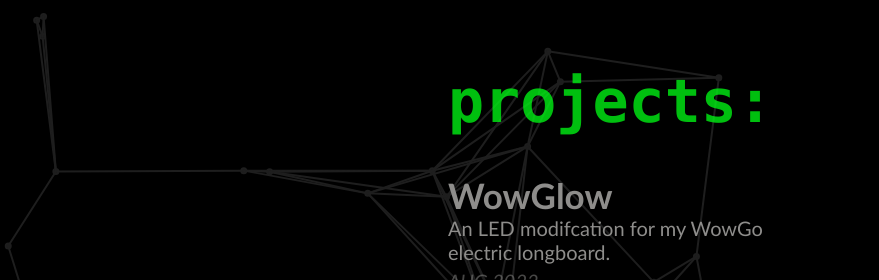
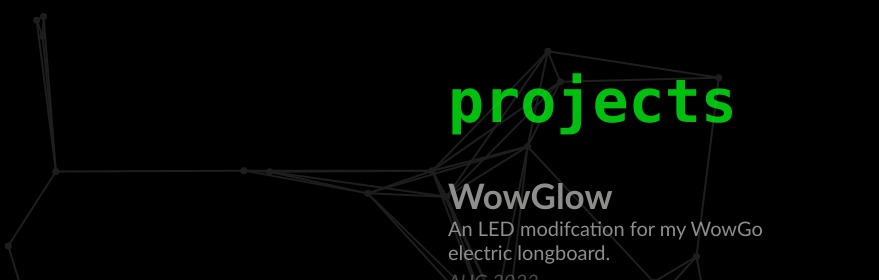
Before and after one commit to aykae/aboudirai.github.io, a Jekyll site: the page built from projects.html, in a window 1280 px wide. Shown: the top 280 px of the page, without its empty margins (0-879 px from the left). Built offline with Jekyll 4.4.1, drawn with Linux system fonts in a browser that asks for light colours; nearby versions of some CDN libraries; library files that are not in the unit come from our copies.

Commit message:
remove semicolon

```diff
--- a/projects.html
+++ b/projects.html
@@ -4,7 +4,7 @@
 <div id="network"></div>
 <div class="proj-container">
 <div class="proj">
-    <h1>projects:</h1>
+    <h1>projects</h1>
         {% for proj in site.data.projects %}
         <div class = "proj-unit">
             <div class="proj-text">
```
